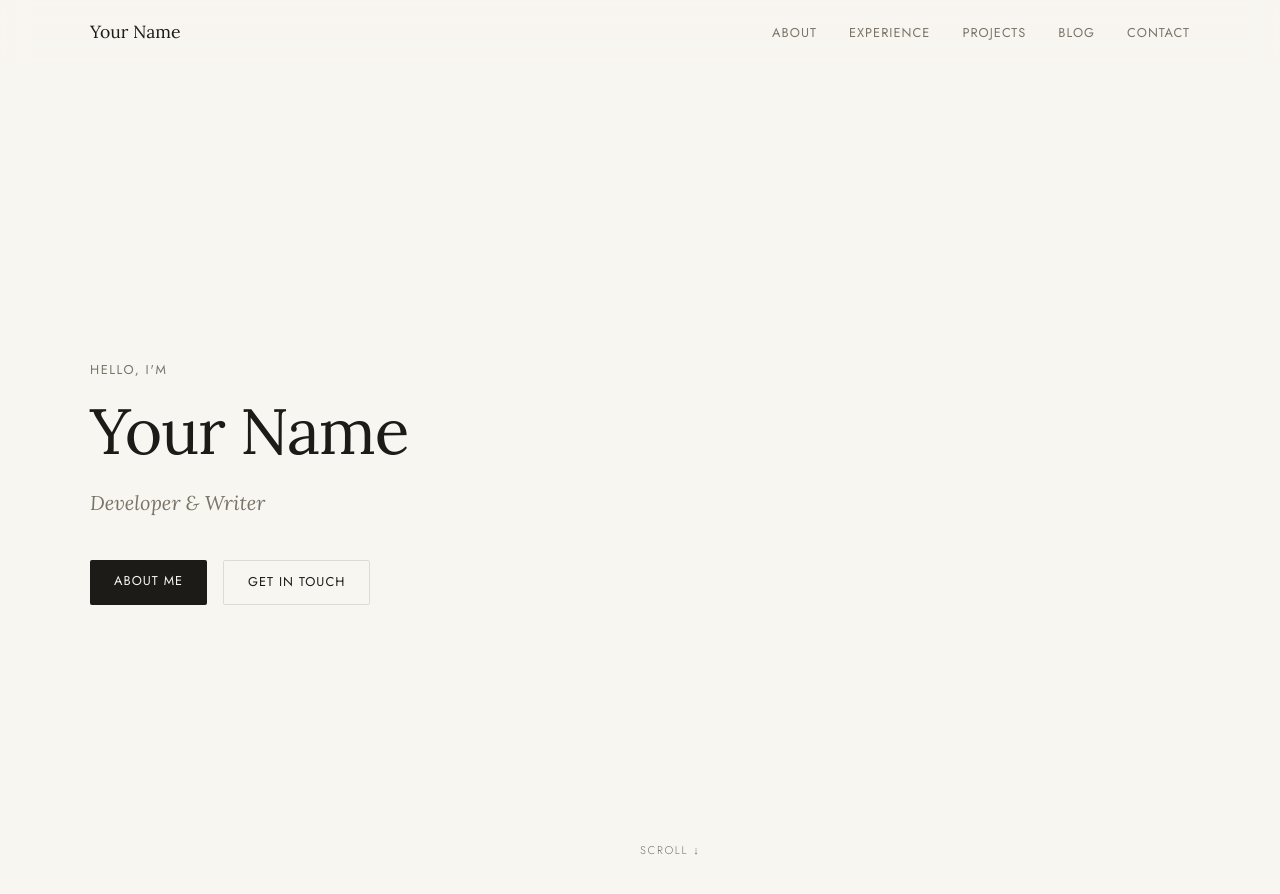
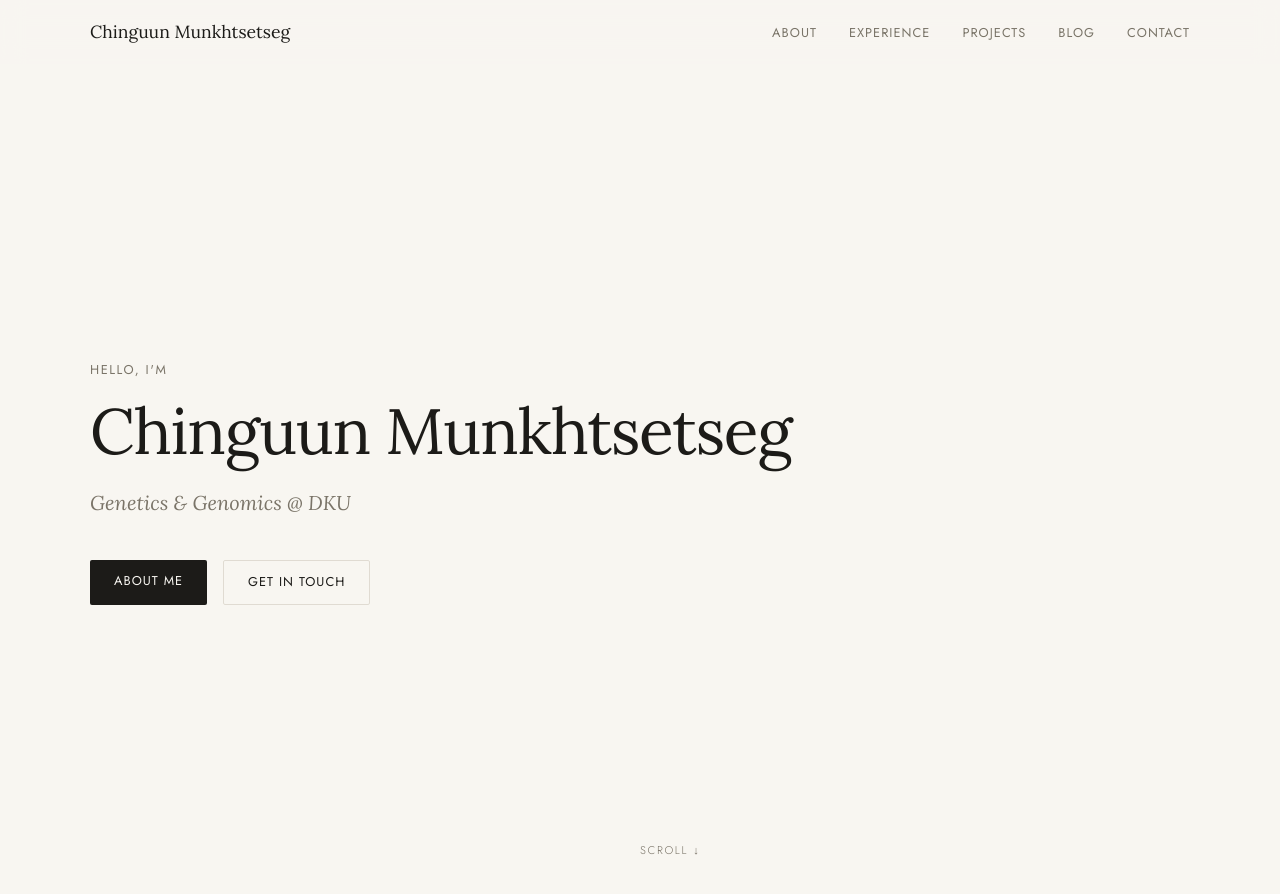
Before and after one commit to chinguunxo/chinguunxo.github.io, a Jekyll site: the page built from index.html, in a window 1280 px wide and 900 px high. Shown: the top 894 px of the window. Built offline with Jekyll 4.4.1, drawn with Linux system fonts in a browser that asks for light colours; some of the changed text lies outside the part shown.

Commit message:
Update personal information in _config.yml

```diff
--- a/_config.yml
+++ b/_config.yml
@@ -1,16 +1,15 @@
-title: "Your Name"
-description: "Developer & Writer"
+title: "Chinguun Munkhtsetseg"
+description: "Genetics & Genomics @ DKU"
 baseurl: ""
-url: "https://yourusername.github.io"
+url: "https://chinguunxo.github.io"
 
 author:
-  name: "Your Name"
-  email: "you@email.com"
-  bio: "A short line about who you are and what you care about."
-  location: "City, Country"
-  github: "yourusername"
-  twitter: "yourhandle"
-  linkedin: "yourlinkedin"
+  name: "Chinguun Munkhtsetseg"
+  email: "cm720@duke.edu"
+  bio: "Hi! I am an undergraduate student and aspiring bioinformatician at Duke Kunshan University, with a huge passion for epigenetics and RNA biology."
+  location: "Kunshan, Suzhou, China"
+  github: "chinguunxo"
+  linkedin: "chinguun-m"
 
 # ── Build settings ──────────────────────────────────────
 markdown: kramdown
```
